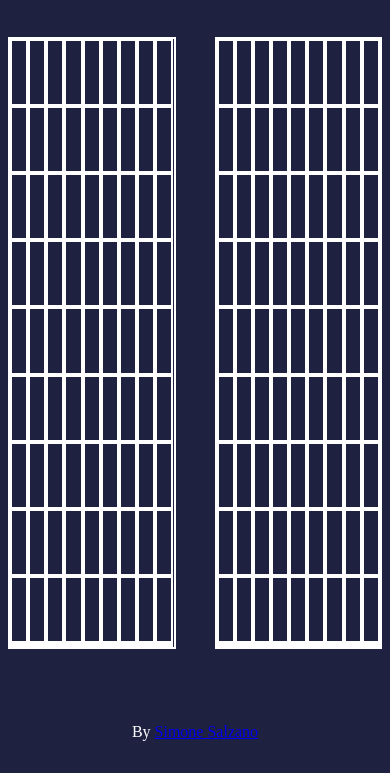
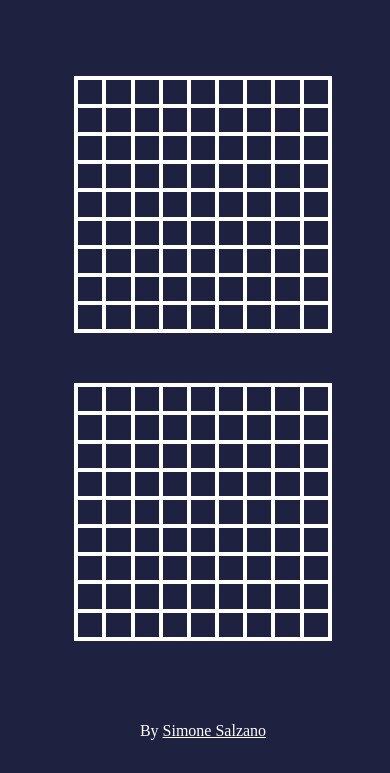
Before and after one commit to SimoneSalzano/battleship, a website built with webpack: page src/index.html in a window 390 px wide. Shown: the part 87-860 px from the top of the page. Built offline with nearby package versions, Linux system fonts and the light colour scheme.

Commit message:
Implement responsive gameboards

```diff
--- a/src/index.html
+++ b/src/index.html
@@ -48,15 +48,6 @@
       <div class="cell" data-y="4" data-x="7"></div>
       <div class="cell" data-y="4" data-x="8"></div>
       <div class="cell" data-y="4" data-x="9"></div>
-      <div class="cell" data-y="5" data-x="1"></div>
-      <div class="cell" data-y="5" data-x="2"></div>
-      <div class="cell" data-y="5" data-x="3"></div>
-      <div class="cell" data-y="5" data-x="4"></div>
-      <div class="cell" data-y="5" data-x="5"></div>
-      <div class="cell" data-y="5" data-x="6"></div>
-      <div class="cell" data-y="5" data-x="7"></div>
-      <div class="cell" data-y="5" data-x="8"></div>
-      <div class="cell" data-y="5" data-x="9"></div>
       <div class="cell" data-y="5" data-x="1"></div>
       <div class="cell" data-y="5" data-x="2"></div>
       <div class="cell" data-y="5" data-x="3"></div>
@@ -149,15 +140,6 @@
       <div class="cell" data-y="5" data-x="7"></div>
       <div class="cell" data-y="5" data-x="8"></div>
       <div class="cell" data-y="5" data-x="9"></div>
-      <div class="cell" data-y="5" data-x="1"></div>
-      <div class="cell" data-y="5" data-x="2"></div>
-      <div class="cell" data-y="5" data-x="3"></div>
-      <div class="cell" data-y="5" data-x="4"></div>
-      <div class="cell" data-y="5" data-x="5"></div>
-      <div class="cell" data-y="5" data-x="6"></div>
-      <div class="cell" data-y="5" data-x="7"></div>
-      <div class="cell" data-y="5" data-x="8"></div>
-      <div class="cell" data-y="5" data-x="9"></div>
       <div class="cell" data-y="6" data-x="1"></div>
       <div class="cell" data-y="6" data-x="2"></div>
       <div class="cell" data-y="6" data-x="3"></div>
--- a/src/style.scss
+++ b/src/style.scss
@@ -6,32 +6,56 @@ html {
 	background-color: $background-color;
 	color: white;
 	body {
-    display: grid;
-    grid-template-rows: 5vh 90vh 5vh;
+		display: flex;
+    flex-direction: column;
+    justify-content: space-between;
+    min-height: 95vh;
+		width: 100vw;
+    padding: 2vh 0;
 		header {
 			text-align: center;
+      margin: min(10px,2vh);
+			h1 {
+				margin: 0;
+			}
 		}
 		#boards {
 			display: flex;
 			align-items: center;
 			justify-content: center;
-      gap: min(10vw, 50px);
+			gap: clamp(20px, 8vw, 100px);
+			$board-width: min(min(450px, 65vw),65vh);
+			$board-height: $board-width;
 			.board {
 				display: grid;
-        width: min(450px, 50%);
-        height: 80%;
-        grid-template: repeat(9, 1fr) / repeat(9, 1fr);
+				width: $board-width;
+				grid-template: repeat(9, calc($board-height / 9)) / repeat(
+						9,
+						calc($board-height / 9)
+					);
 				border: 2px solid white;
 			}
 			.cell {
 				border: 2px solid white;
 				&:hover {
 					background-color: $hover-color;
+					cursor: pointer;
 				}
+			}
+		}
+		@media (max-width: 950px) {
+			#boards {
+				flex-direction: column;
+				gap: 50px;
+        height: 100%;
+        overflow-y: auto;
 			}
 		}
 		footer {
 			text-align: center;
+			a {
+				color: white;
 			}
 		}
 	}
+}
```
Lines whose indentation alone changed are shown as unchanged.
